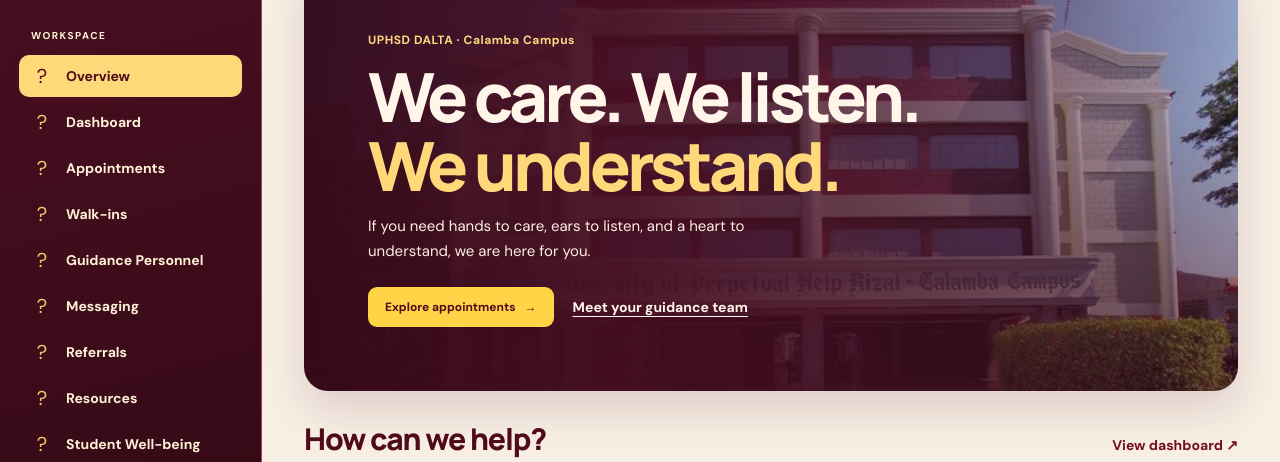
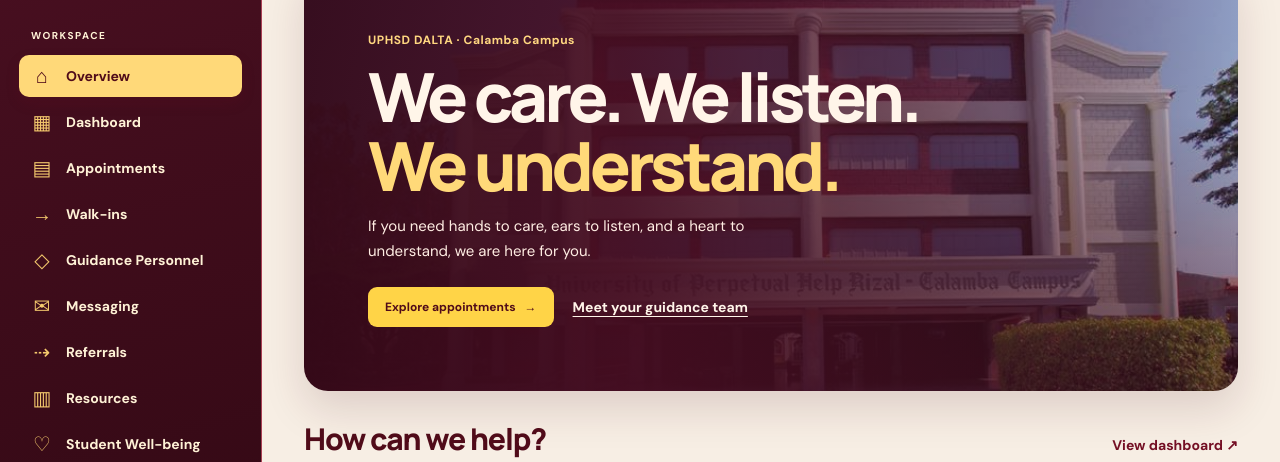
Before and after one commit to Emaineee/guidetrack-reimagined, a plain HTML site: page index.html in a window 1280 px wide. Shown: the part 147-609 px from the top of the page. Drawn offline with Linux system fonts and the light colour scheme.

Commit message:
Restore the sidebar navigation icons

```diff
--- a/index.html
+++ b/index.html
@@ -1,13 +1,13 @@
 <!doctype html><html lang="en"><head><meta charset="UTF-8"><meta name="viewport" content="width=device-width, initial-scale=1"><meta name="theme-color" content="#740f24"><title>GuideTrack | University Guidance Center</title><meta name="description" content="GuideTrack guidance management portal for UPHSD Calamba"><link rel="preconnect" href="https://fonts.googleapis.com"><link rel="preconnect" href="https://fonts.gstatic.com" crossorigin><link href="https://fonts.googleapis.com/css2?family=DM+Sans:wght@400;500;600;700&family=Manrope:wght@400;500;600;700;800&display=swap" rel="stylesheet"><link rel="stylesheet" href="styles.css?v=maroon-yellow"><link rel="stylesheet" href="workspace.css?v=portal-design"></head><body class="portal-page"><a class="portal-skip" href="#content">Skip to content</a><div class="app"><aside class="sidebar"><a class="brand" href="#home"><span class="brand-icon"><img src="guidance-logo.png" alt="Guidance Center logo"></span><span><strong>Guide<span>Track</span></strong><small>UNIVERSITY GUIDANCE CENTER</small></span></a><div class="campus">UPHSD DALTA <span>•</span> CALAMBA CAMPUS</div><div class="nav-label">WORKSPACE</div><nav id="nav" aria-label="GuideTrack workspace">
-<a href="#home" data-page="home"><span class="portal-nav-icon" aria-hidden="true">&#63;</span>Overview</a>
-<a href="#dashboard" data-page="dashboard"><span class="portal-nav-icon" aria-hidden="true">&#63;</span>Dashboard</a>
-<a href="#appointments" data-page="appointments"><span class="portal-nav-icon" aria-hidden="true">&#63;</span>Appointments</a>
-<a href="#walk-in" data-page="walk-in"><span class="portal-nav-icon" aria-hidden="true">&#63;</span>Walk-ins</a>
-<a href="#guidance" data-page="guidance"><span class="portal-nav-icon" aria-hidden="true">&#63;</span>Guidance Personnel</a>
-<a href="#messages" data-page="messages"><span class="portal-nav-icon" aria-hidden="true">&#63;</span>Messaging</a>
-<a href="#referrals" data-page="referrals"><span class="portal-nav-icon" aria-hidden="true">&#63;</span>Referrals</a>
-<a href="#resources" data-page="resources"><span class="portal-nav-icon" aria-hidden="true">&#63;</span>Resources</a>
-<a href="#wellbeing" data-page="wellbeing"><span class="portal-nav-icon" aria-hidden="true">&#63;</span>Student Well-being</a>
+<a href="#home" data-page="home"><span class="portal-nav-icon" aria-hidden="true">&#8962;</span>Overview</a>
+<a href="#dashboard" data-page="dashboard"><span class="portal-nav-icon" aria-hidden="true">&#9638;</span>Dashboard</a>
+<a href="#appointments" data-page="appointments"><span class="portal-nav-icon" aria-hidden="true">&#9636;</span>Appointments</a>
+<a href="#walk-in" data-page="walk-in"><span class="portal-nav-icon" aria-hidden="true">&#8594;</span>Walk-ins</a>
+<a href="#guidance" data-page="guidance"><span class="portal-nav-icon" aria-hidden="true">&#9671;</span>Guidance Personnel</a>
+<a href="#messages" data-page="messages"><span class="portal-nav-icon" aria-hidden="true">&#9993;</span>Messaging</a>
+<a href="#referrals" data-page="referrals"><span class="portal-nav-icon" aria-hidden="true">&#8674;</span>Referrals</a>
+<a href="#resources" data-page="resources"><span class="portal-nav-icon" aria-hidden="true">&#9637;</span>Resources</a>
+<a href="#wellbeing" data-page="wellbeing"><span class="portal-nav-icon" aria-hidden="true">&#9825;</span>Student Well-being</a>
 </nav><div class="side-bottom"><div class="support"><span class="support-icon">♡</span><strong>We care. We listen. We understand.</strong><p>If you need hands to care, ears to listen, and a heart to understand, we are here for you.</p><a href="#guidance">Meet our team <span>↗</span></a></div></div></aside><div class="main-wrap"><header class="topbar"><button id="menu" class="menu" type="button" aria-label="Toggle menu" aria-controls="nav" aria-expanded="false">☰</button><div class="breadcrumbs">University Guidance Center <span>/</span> <strong id="crumb">Overview</strong></div><div class="top-right"><form method="post" action="/auth/logout"><button class="btn maroon" type="submit">Log out</button></form></div></header><main id="content" class="content" tabindex="-1"></main><footer class="footer">© 2026 GuideTrack · University of Perpetual Help System DALTA — Calamba Campus <span>Made with care for the Perpetualite community</span></footer></div></div><div id="toast" role="status" aria-live="polite"></div><script src="app.js?v=portal-design"></script><details class="awareness-chat" id="awareness-chat">
   <summary class="chat-launcher"><span class="chat-icon" aria-hidden="true"></span><span>Well-being chat</span></summary>
   <section class="chat-window" aria-labelledby="chat-title">
```
